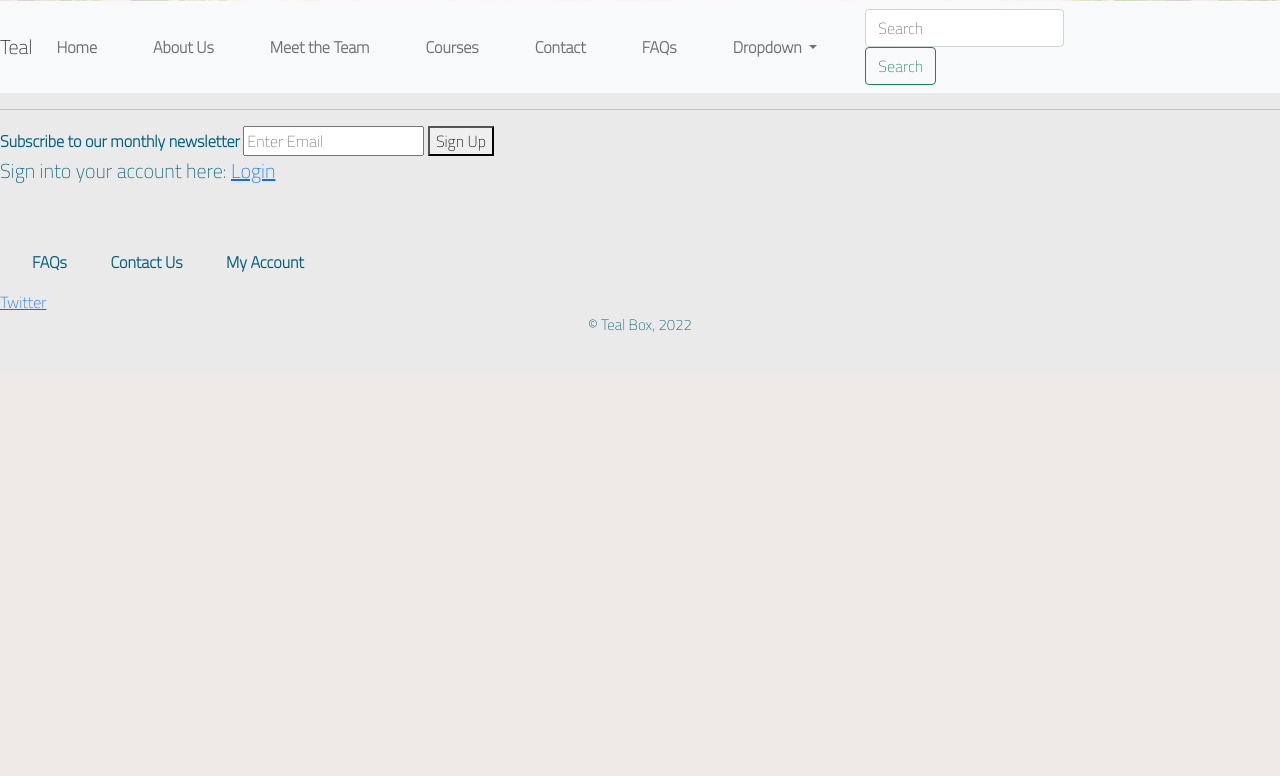
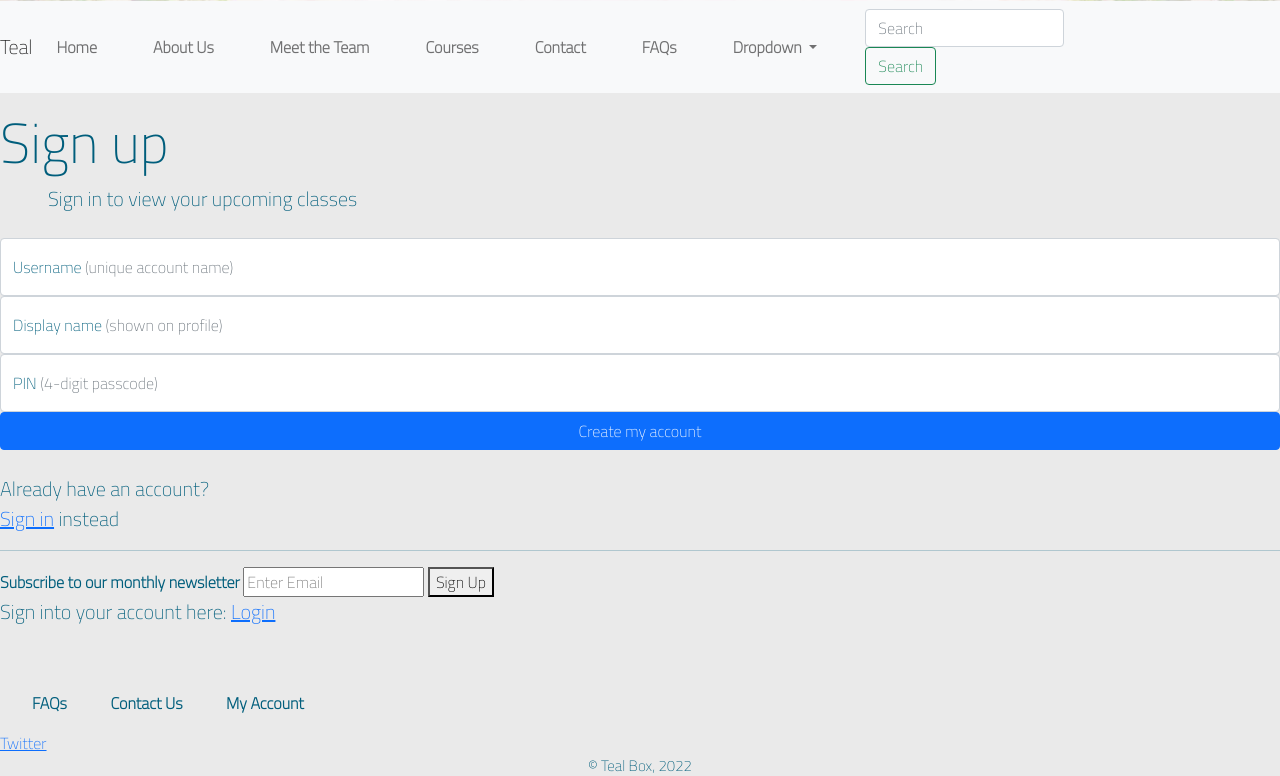
Before and after one commit to ruqayyahl/projectteal, a Python web app: template application/templates/signup.html in a window 1280 px wide. Shown: the part 427-1203 px from the top of the page. Before the commit the page ends 759 px from the top, so only its background shows below. Run offline with Jinja, Linux system fonts and the light colour scheme; the template is opened without the code that fills it, so the values that code supplies are empty.

Commit message:
"Added in HTML for login and signup page"

```diff
--- a/application/templates/signup.html
+++ b/application/templates/signup.html
@@ -1,4 +1,25 @@
 {% extends "layout.html" %}
 <h1>Login</h1>
 {% block body_content %}
+    <div class="col-signup">
+        <h2 class="display-4 mt-lg-3 text-shadow">Sign up</h2>
+        <p class="mx-4 px-4 text-shadow"> Sign in to view your upcoming classes</p>
+        <form method="POST" class="form-signup form-block my-4">
+            <div class="form-floating">
+                <input type="text" class="form-control" id="username" name="username" placeholder="Username">
+                <label for="username">Username <span class="text-muted">(unique account name)</span></label>
+            </div>
+            <div class="form-floating">
+                <input type="text" class="form-control" id="display_name" name="display_name" placeholder="Display name">
+                <label for="display_name">Display name <span class="text-muted">(shown on profile)</span></label>
+            </div>
+            <div class="form-floating">
+                <input type="password" class="form-control" id="pin" name="pin" placeholder="PIN">
+                <label for="pin">PIN <span class="text-muted">(4-digit passcode)</span></label>
+            </div>
+            <button type="submit" class="btn btn-primary w-100">Create my account</button>
+        </form>
+        <p class="text-danger text-shadow">{{ get_flashed_messages()|join(' • ') }}</p>
+        <p class="text-shadow">Already have an account?<br><a href="/login">Sign in</a> instead</p>
+    </div>
 {% endblock %}
```
Also changed, not shown: application/templates/login.html (+16 -0 lines).
